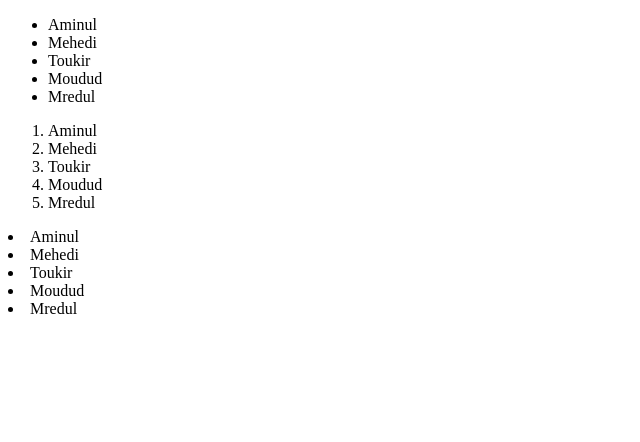
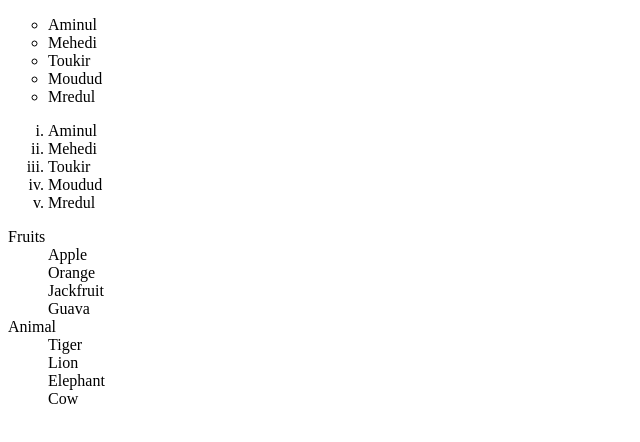
Before and after one commit to gbyousufalibd/First_Project, a plain HTML site: page List.html in a window 1280 px wide. Shown: the whole page, without its empty margins (0-640 px from the left). Drawn offline with Linux system fonts and the light colour scheme.

Commit message:
Update List.html

```diff
--- a/List.html
+++ b/List.html
@@ -7,14 +7,14 @@
 </head>
 <body>
 
-    <ul>
+    <ul style="list-style: circle;">
         <li>Aminul</li>
         <li>Mehedi</li>
         <li>Toukir</li>
         <li>Moudud</li>
         <li>Mredul</li>
     </ul>
-    <ol>
+    <ol style="list-style: lower-roman;">
         <li>Aminul</li>
         <li>Mehedi</li>
         <li>Toukir</li>
@@ -22,11 +22,16 @@
         <li>Mredul</li>
     </ol>
     <dl>
-        <li>Aminul</li>
-        <li>Mehedi</li>
-        <li>Toukir</li>
-        <li>Moudud</li>
-        <li>Mredul</li>
+        <dt>Fruits</dt>
+        <dd>Apple</dd>
+        <dd>Orange</dd>
+        <dd>Jackfruit</dd>
+        <dd>Guava</dd>
+        <dt>Animal</dt>
+        <dd>Tiger</dd>
+        <dd>Lion</dd>
+        <dd>Elephant</dd>
+        <dd>Cow</dd>
     </dl>
 
 
```
